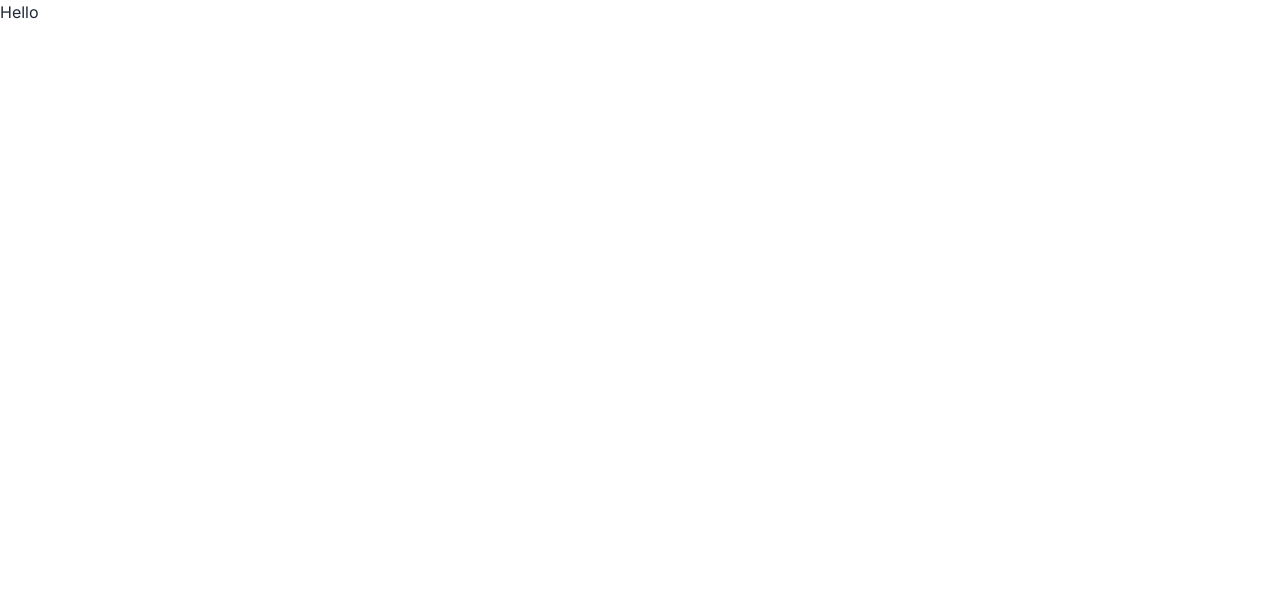
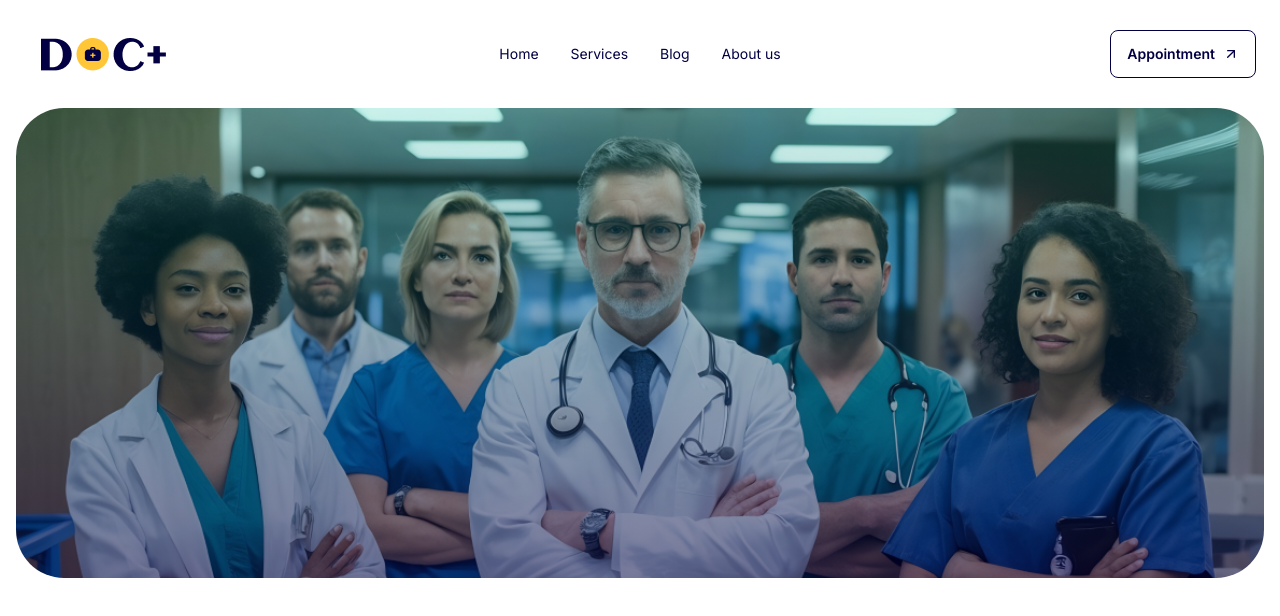
Before and after one commit to Allsamir/health-care, a React (Vite) app: page / in a window 1280 px wide. Shown: the top 616 px of the page. Built offline with nearby package versions, Linux system fonts and the light colour scheme.

Commit message:
banner completed

```diff
--- a/package.json
+++ b/package.json
@@ -11,7 +11,8 @@
   },
   "dependencies": {
     "react": "^18.3.1",
-    "react-dom": "^18.3.1"
+    "react-dom": "^18.3.1",
+    "react-icons": "^5.2.1"
   },
   "devDependencies": {
     "@types/react": "^18.3.3",
--- a/src/App.tsx
+++ b/src/App.tsx
@@ -1,10 +1,13 @@
 import "./App.css";
+import Banner from "./components/Banner";
+import Navbar from "./components/Navbar";
 
 function App() {
   return (
     <>
-      <div>
-        <h1>Hello</h1>
+      <div className="container mx-auto px-4">
+        <Navbar />
+        <Banner />
       </div>
     </>
   );
--- /dev/null
+++ b/src/components/Banner.tsx
@@ -0,0 +1,18 @@
+import React from "react";
+
+const Banner: React.FC = () => {
+  return (
+    <>
+      <div className="relative w-full rounded-[3rem]">
+        <div
+          className="w-full h-[29.375rem] mx-auto md:bg-cover bg-no-repeat bg-center rounded-[3rem]"
+          style={{
+            backgroundImage: `linear-gradient(to bottom, rgba(0, 193, 157, 0.2), rgba(2, 0, 67, 0.47)), url('/assets/Rectangle 5.png')`,
+          }}
+        ></div>
+      </div>
+    </>
+  );
+};
+
+export default Banner;
--- /dev/null
+++ b/src/components/Features.tsx
@@ -0,0 +1,7 @@
+import React from "react";
+
+const Features: React.FC = () => {
+  return <div>Features</div>;
+};
+
+export default Features;
--- /dev/null
+++ b/src/components/Navbar.tsx
@@ -0,0 +1,72 @@
+import React from "react";
+import { LuArrowUpRight } from "react-icons/lu";
+
+const Navbar: React.FC = () => {
+  return (
+    <div className="navbar bg-base-100 py-7">
+      <div className="navbar-start">
+        <div className="dropdown">
+          <div tabIndex={0} role="button" className="btn btn-ghost lg:hidden">
+            <svg
+              xmlns="http://www.w3.org/2000/svg"
+              className="h-5 w-5"
+              fill="none"
+              viewBox="0 0 24 24"
+              stroke="currentColor"
+            >
+              <path
+                strokeLinecap="round"
+                strokeLinejoin="round"
+                strokeWidth="2"
+                d="M4 6h16M4 12h8m-8 6h16"
+              />
+            </svg>
+          </div>
+          <ul
+            tabIndex={0}
+            className="menu menu-sm dropdown-content bg-base-100 rounded-box z-[1] mt-3 w-52 p-2 shadow"
+          >
+            <li>
+              <a href="">Home</a>
+            </li>
+            <li>
+              <a href="">Services</a>
+            </li>
+            <li>
+              <a href="">Blog</a>
+            </li>
+            <li>
+              <a href="">About us</a>
+            </li>
+          </ul>
+        </div>
+        <a className="btn btn-ghost text-xl">
+          <img src="/assets/logo dark.png" alt="" />
+        </a>
+      </div>
+      <div className="navbar-center hidden lg:flex">
+        <ul className="menu menu-horizontal px-1 text-[#020043]">
+          <li>
+            <a href="">Home</a>
+          </li>
+          <li>
+            <a href="">Services</a>
+          </li>
+          <li>
+            <a href="">Blog</a>
+          </li>
+          <li>
+            <a href="">About us</a>
+          </li>
+        </ul>
+      </div>
+      <div className="navbar-end">
+        <a className="btn btn-outline text-[#020043]">
+          Appointment <LuArrowUpRight className="text-base" />
+        </a>
+      </div>
+    </div>
+  );
+};
+
+export default Navbar;
```
Also changed, not shown: 1 other file (tests, documents, lock files or other folders).
